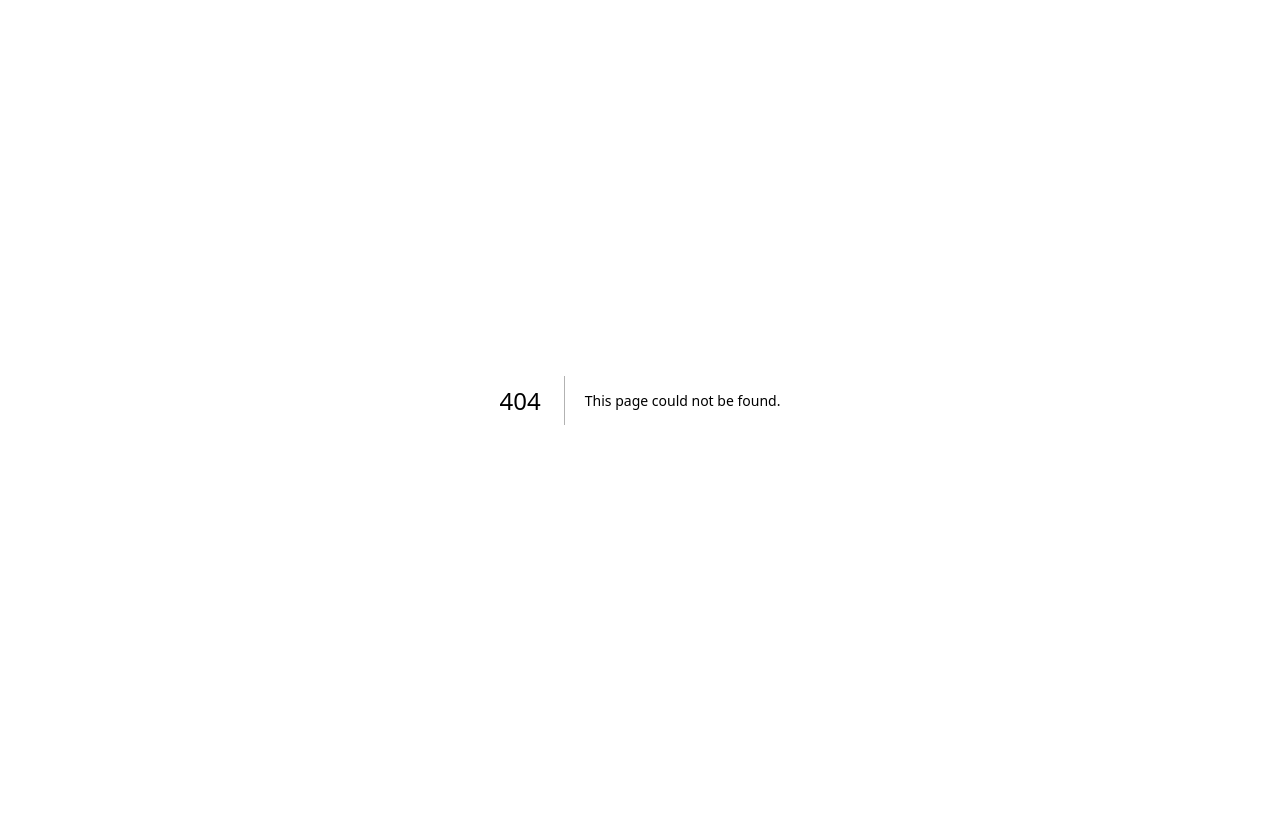
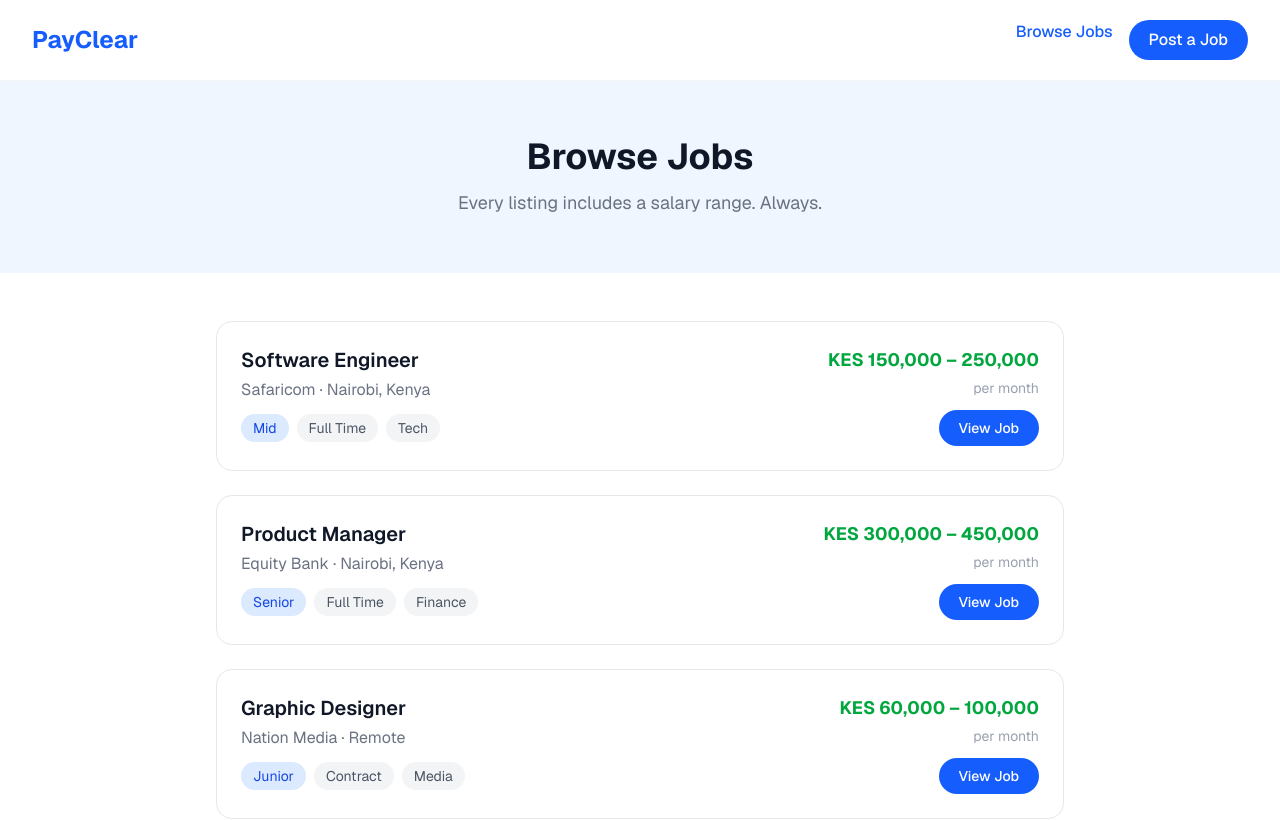
Before and after one commit to mwangiirungubrian-art/Payclear, a Next.js app: page /jobs in a window 1280 px wide. Before the commit this address had no page. Shown: the top 820 px of the page. Built offline with nearby package versions, Linux system fonts and the light colour scheme.

Commit message:
PayClear jobs listing page done

```diff
--- /dev/null
+++ b/app/jobs/page.tsx
@@ -0,0 +1,104 @@
+export default function JobsPage() {
+  const jobs = [
+    {
+      id: 1,
+      title: "Software Engineer",
+      company: "Safaricom",
+      location: "Nairobi, Kenya",
+      type: "Full Time",
+      level: "Mid",
+      salaryMin: 150000,
+      salaryMax: 250000,
+      industry: "Tech",
+    },
+    {
+      id: 2,
+      title: "Product Manager",
+      company: "Equity Bank",
+      location: "Nairobi, Kenya",
+      type: "Full Time",
+      level: "Senior",
+      salaryMin: 300000,
+      salaryMax: 450000,
+      industry: "Finance",
+    },
+    {
+      id: 3,
+      title: "Graphic Designer",
+      company: "Nation Media",
+      location: "Remote",
+      type: "Contract",
+      level: "Junior",
+      salaryMin: 60000,
+      salaryMax: 100000,
+      industry: "Media",
+    },
+    {
+      id: 4,
+      title: "Data Analyst",
+      company: "Twiga Foods",
+      location: "Nairobi, Kenya",
+      type: "Full Time",
+      level: "Mid",
+      salaryMin: 120000,
+      salaryMax: 180000,
+      industry: "Tech",
+    },
+  ];
+
+  return (
+    <div className="min-h-screen bg-white font-sans">
+
+      {/* Navbar */}
+      <nav className="flex items-center justify-between px-8 py-5 border-b border-gray-100">
+        <a href="/" className="text-2xl font-bold text-blue-600">PayClear</a>
+        <div className="flex gap-4">
+          <a href="/jobs" className="text-blue-600 font-medium">Browse Jobs</a>
+          <a href="/post-job" className="bg-blue-600 text-white px-5 py-2 rounded-full font-medium hover:bg-blue-700">Post a Job</a>
+        </div>
+      </nav>
+
+      {/* Header */}
+      <section className="bg-blue-50 px-6 py-14 text-center">
+        <h1 className="text-4xl font-bold text-gray-900">Browse Jobs</h1>
+        <p className="mt-3 text-gray-500 text-lg">Every listing includes a salary range. Always.</p>
+      </section>
+
+      {/* Job Listings */}
+      <section className="max-w-4xl mx-auto px-6 py-12">
+        <div className="flex flex-col gap-6">
+          {jobs.map((job) => (
+            <div key={job.id} className="border border-gray-200 rounded-2xl p-6 hover:shadow-md transition">
+              <div className="flex items-start justify-between">
+                <div>
+                  <h2 className="text-xl font-semibold text-gray-900">{job.title}</h2>
+                  <p className="text-gray-500 mt-1">{job.company} · {job.location}</p>
+                  <div className="flex gap-2 mt-3">
+                    <span className="bg-blue-100 text-blue-700 text-sm px-3 py-1 rounded-full">{job.level}</span>
+                    <span className="bg-gray-100 text-gray-600 text-sm px-3 py-1 rounded-full">{job.type}</span>
+                    <span className="bg-gray-100 text-gray-600 text-sm px-3 py-1 rounded-full">{job.industry}</span>
+                  </div>
+                </div>
+                <div className="text-right">
+                  <p className="text-green-600 font-bold text-lg">
+                    KES {job.salaryMin.toLocaleString()} – {job.salaryMax.toLocaleString()}
+                  </p>
+                  <p className="text-gray-400 text-sm mt-1">per month</p>
+                  <a href={`/jobs/${job.id}`} className="mt-3 inline-block bg-blue-600 text-white px-5 py-2 rounded-full text-sm font-medium hover:bg-blue-700">
+                    View Job
+                  </a>
+                </div>
+              </div>
+            </div>
+          ))}
+        </div>
+      </section>
+
+      {/* Footer */}
+      <footer className="text-center py-10 text-gray-400 text-sm border-t border-gray-100">
+        © 2025 PayClear. Built for a fairer world of work.
+      </footer>
+
+    </div>
+  );
+}
```
